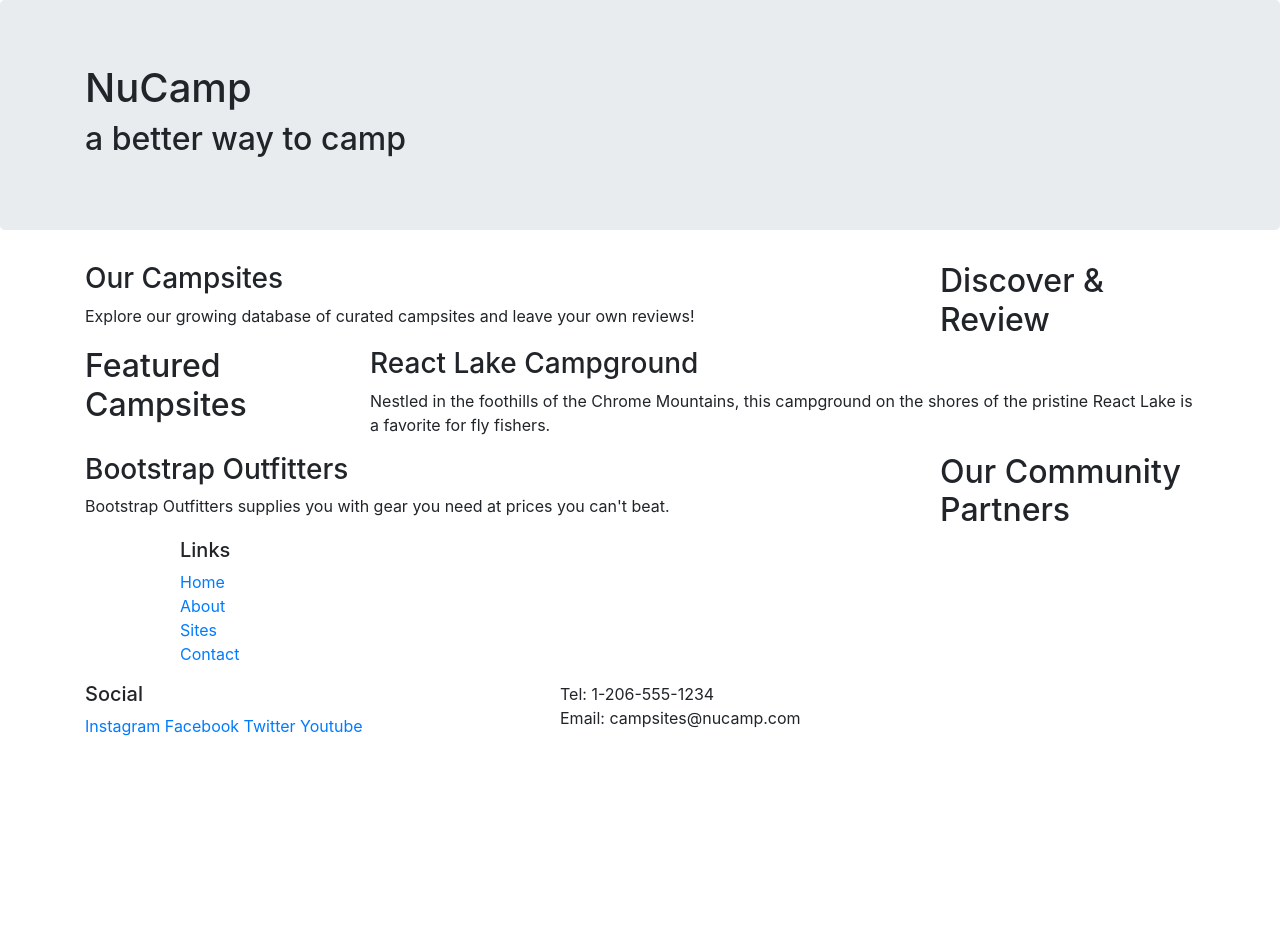
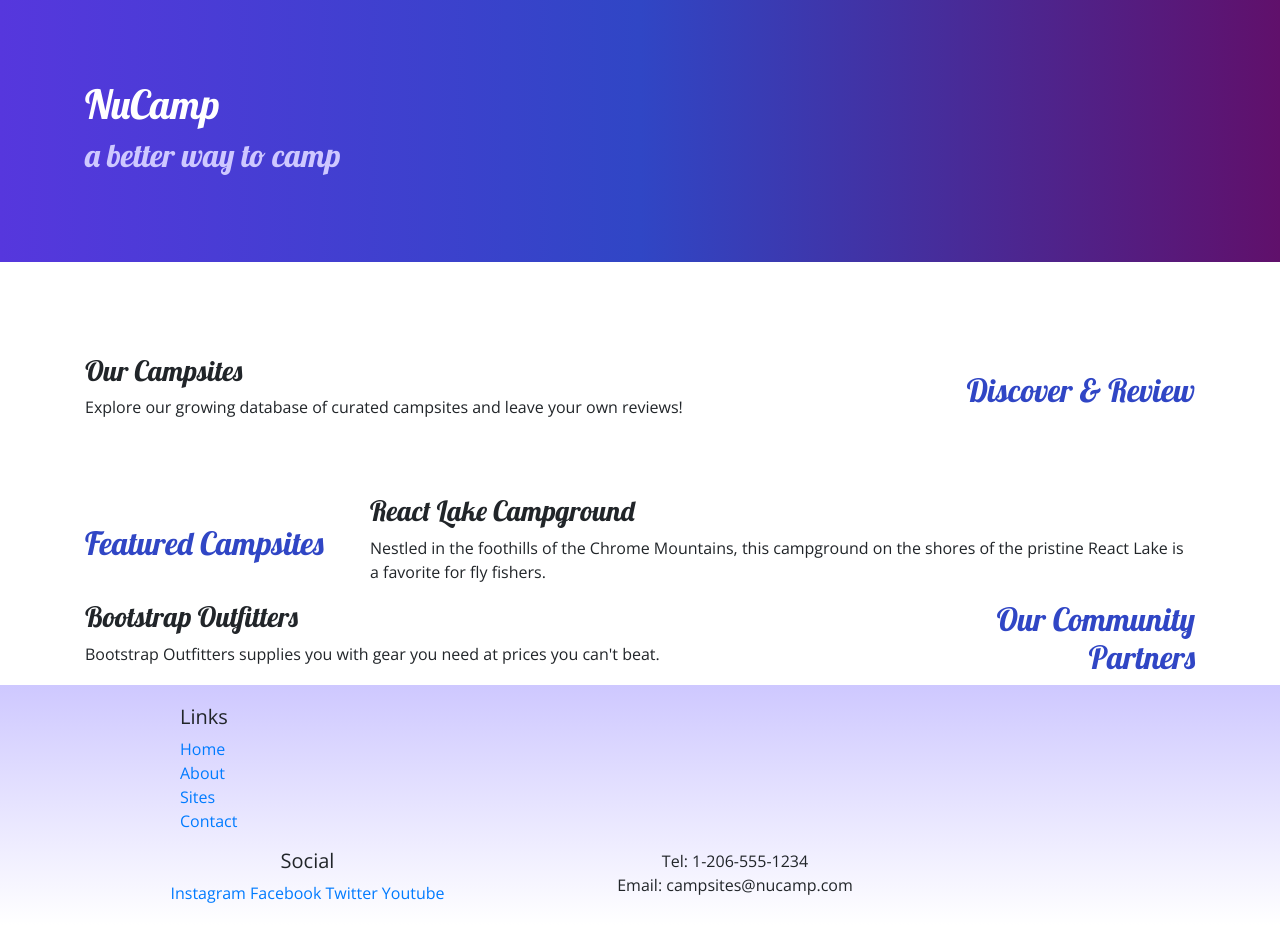
Before and after one commit to k04l/nucampsite, a website: page index.html in a window 1280 px wide. Before the commit the page ends 800 px from the top, so only its background shows below. Drawn offline with nearby package versions, Linux system fonts and the light colour scheme.

Commit message:
Adding Custom Styles

```diff
--- /dev/null
+++ b/css/styles.css
@@ -0,0 +1,32 @@
+body {
+    font-family: "Open Sans", sans-serif;
+}
+
+h1, h2, h3 {
+    font-family: "Lobster", cursive;
+}
+
+h2 {
+    color: #3046C5;
+}
+
+header h2 {
+    color: #CEC8FF;
+}
+
+footer {
+    background-image: linear-gradient(#CEC8FF, white);
+    padding: 20px 0;
+}
+
+.jumbotron {
+    padding: 30px;
+    background-image: linear-gradient(to right, #5637DD, #3046C5, #60106B);
+    color: white;
+}
+
+.row-content {
+    padding: 50px 0;
+    border-bottom: 1px, ridge;
+    min-height: 200px;
+}
--- a/index.html
+++ b/index.html
@@ -7,13 +7,16 @@
     <!-- Bootstrap CSS -->
     <link rel="stylesheet" href="node_modules/bootstrap/dist/css/bootstrap.min.css" />
 
+    <!-- Additional CSS must be placed after Bootstrap CSS -->
+    <link rel="stylesheet" href="https://fonts.googleapis.com/css?family=Lobster|Open+Sans" />
+    <link rel="stylesheet" href="css/styles.css" />
     <title>NuCamp: A Better Way To Camp</title>
 </head>
 <body>
 
-    <header class="jumbotron">
+    <header class="jumbotron jumbotron-fluid">
         <div class="container">
-            <div class="row">
+            <div class="row row-content align-items-center">
                 <div class="col">
                     <h1>NuCamp</h1>
                     <h2>a better way to camp</h2>
@@ -23,9 +26,9 @@
     </header>
 
     <div class="container">
-        <div class="row">
+        <div class="row row-content align-items-center">
             <div class="col-sm-4 order-sm-last col-md-3">
-                <h2>Discover & Review</h2>
+                <h2 class="text-sm-right">Discover & Review</h2>
             </div>
             <div class="col">
                 <h3>Our Campsites</h3>
@@ -33,7 +36,7 @@
             </div>
         </div>
 
-        <div class="row">
+        <div class="row row-conent align-items-center">
             <div class="col-sm-4 col-md-3">
                 <h2>Featured Campsites</h2>
             </div>
@@ -45,7 +48,7 @@
 
         <div class="row">
             <div class="col-sm-4 order-sm-last col-md-3">
-                <h2>Our Community Partners</h2>
+                <h2 class="text-sm-right">Our Community Partners</h2>
             </div>
             <div class="col">
                 <h3>Bootstrap Outfitters</h3>
@@ -69,14 +72,14 @@
             </div>
 
             <div class="row">
-                <div class="col-6 col-sm-5">
+                <div class="col-6 col-sm-5 text-center">
                     <h5>Social</h5>
                     <a href="http://instagram.com/">Instagram</a>
                     <a href="http://facebook.com/">Facebook</a>
                     <a href="http://twitter.com/">Twitter</a>
                     <a href="http://youtube.com/">Youtube</a>
                 </div>
-                <div class="col-sm-4">
+                <div class="col-sm-4 text-center">
                     Tel: 1-206-555-1234<br />
                     Email: campsites@nucamp.com
                 </div>
```
